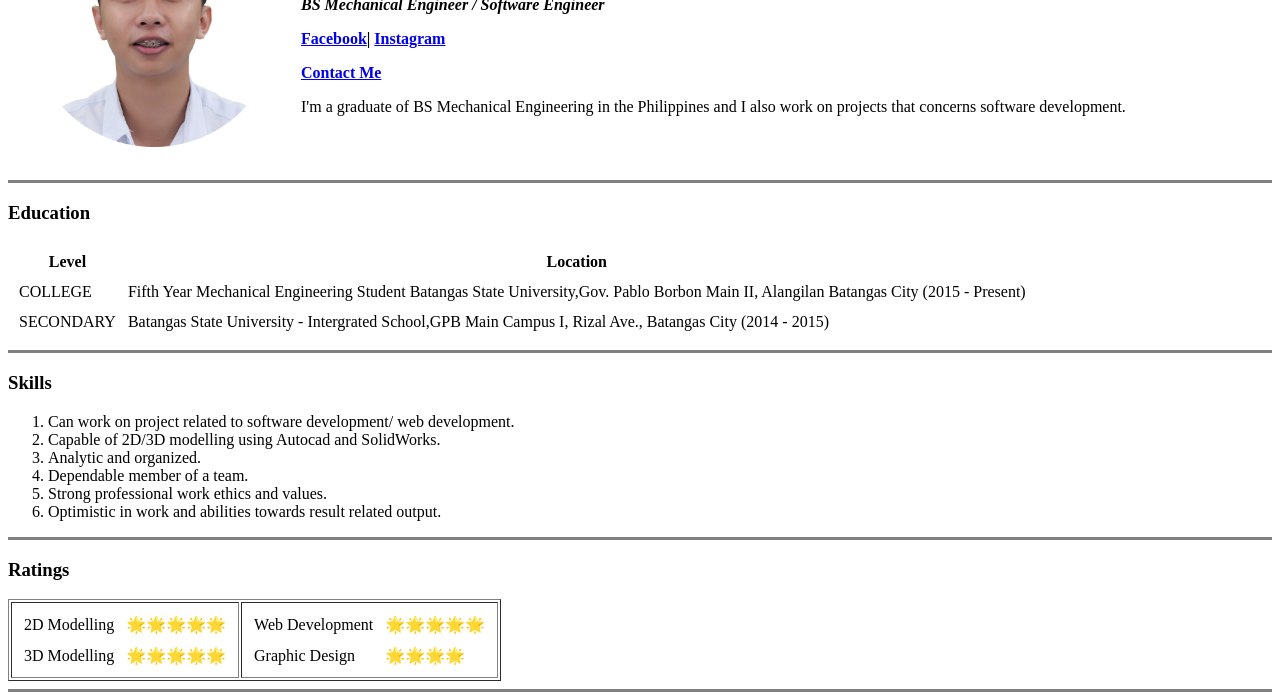
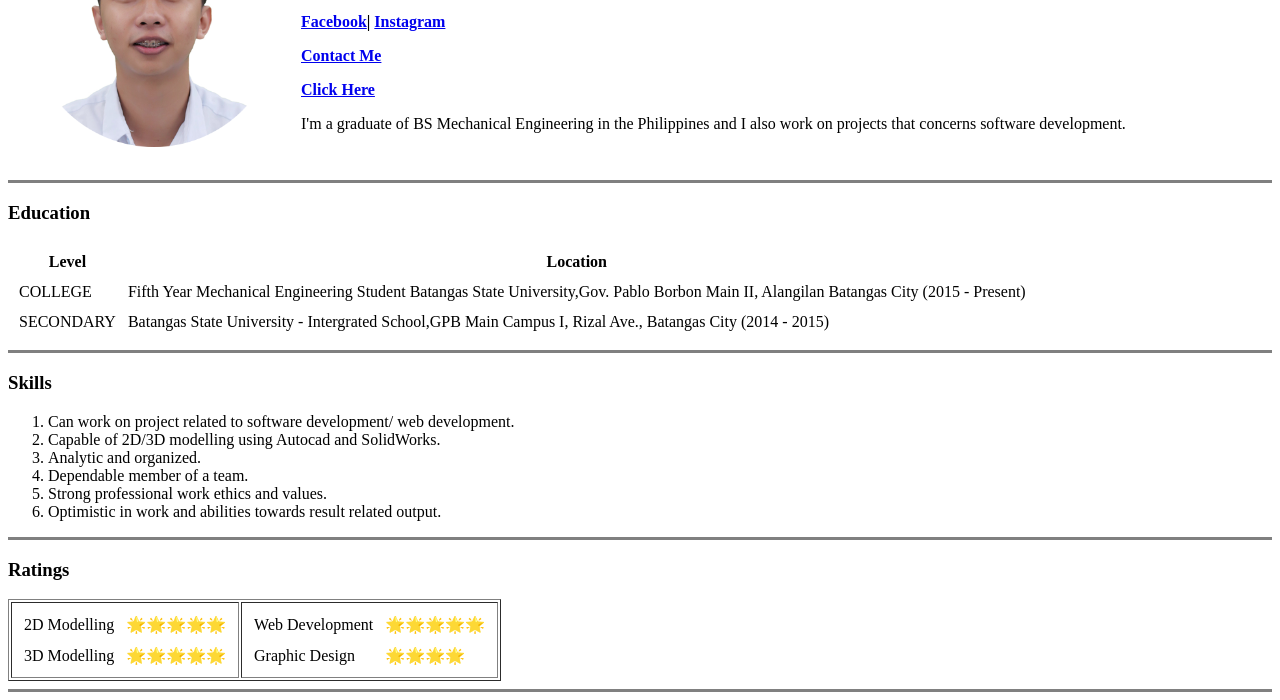
Before and after one commit to denielandal0917/cv, a plain HTML site: page index.html in a window 1280 px wide. Shown: the part 132-832 px from the top of the page. Drawn offline with Linux system fonts and the light colour scheme.

Commit message:
Add files via upload

```diff
--- a/index.html
+++ b/index.html
@@ -20,6 +20,7 @@
           </strong>
         </p>
         <p><a href="contactme.html"><strong>Contact Me</strong></a></p>
+        <p><a href="https://youtu.be/dQw4w9WgXcQ"><strong>Click Here</strong></a></p>
         <p>I'm a graduate of BS Mechanical Engineering in the Philippines and I also
           work on projects that concerns software development.</p>
       </td>
```
